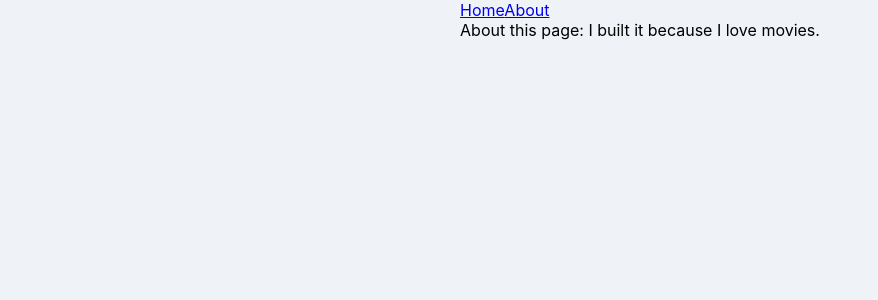
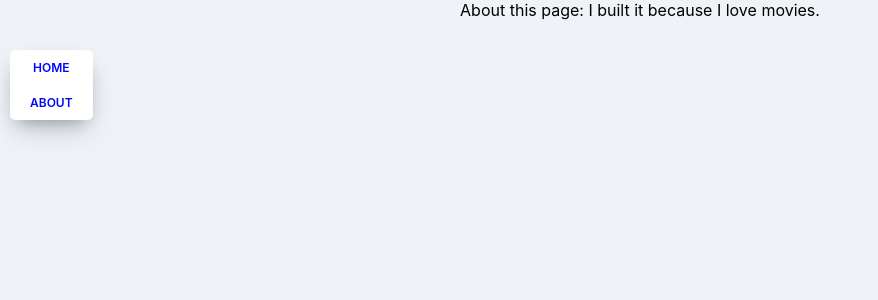
Before and after one commit to theines/movie_app_2021, a React (Create React App) app: page /#/about in a window 1280 px wide. Shown: the top 300 px of the page, without its empty margins (0-878 px from the left). Built offline with nearby package versions, Linux system fonts and the light colour scheme.

Commit message:
navi css

```diff
--- /dev/null
+++ b/src/App.css
@@ -0,0 +1,12 @@
+* {
+    box-sizing: border-box;
+  }
+
+  body {
+    margin: 0;
+    padding: 0;
+    font-family: -apple-system, BlinkMacSystemFont, "Segoe UI", Roboto, Oxygen,
+      Ubuntu, Cantarell, "Open Sans", "Helvetica Neue", sans-serif;
+    background-color: #eff3f7;
+    height: 100%;
+  }
--- a/src/App.js
+++ b/src/App.js
@@ -6,6 +6,7 @@
 import Home from "./routes/Home";
 import Navigation from "./components/Navigation";
 import About from "./routes/About";
+import "./App.css";
 
 function App() {
   return (
--- a/src/components/Navigation.css
+++ b/src/components/Navigation.css
@@ -0,0 +1,25 @@
+.nav {
+    position: fixed;
+    top: 50px;
+    left: 10px;
+    display: flex;
+    flex-direction: column;
+    background-color: white;
+    padding: 10px 20px;
+    box-shadow: 0 13px 27px -5px rgba(50, 50, 93, 0.25),
+      0 8px 16px -8px rgba(0, 0, 0, 0.3), 0 -6px 16px -6px rgba(0, 0, 0, 0.025);
+    border-radius: 5px;
+  }
+
+  .nav a {
+    text-decoration: none;
+    color: #0008fc;
+    text-transform: uppercase;
+    font-size: 12px;
+    text-align: center;
+    font-weight: 600;
+  }
+
+  .nav a:not(:last-child) {
+    margin-bottom: 20px;
+  }
--- a/src/components/Navigation.js
+++ b/src/components/Navigation.js
@@ -1,8 +1,9 @@
 import { Link } from "react-router-dom";
+import "./Navigation.css";
 
 function Navigation(){
     return (
-        <div>
+        <div className="nav">
             {/* 그냥 a태그로 하게 되면 새로고침되면서 리액트가 죽는다 그래서 링크사용 */}
             <Link to="/">Home</Link>
             <Link to="/about">About</Link>
```
